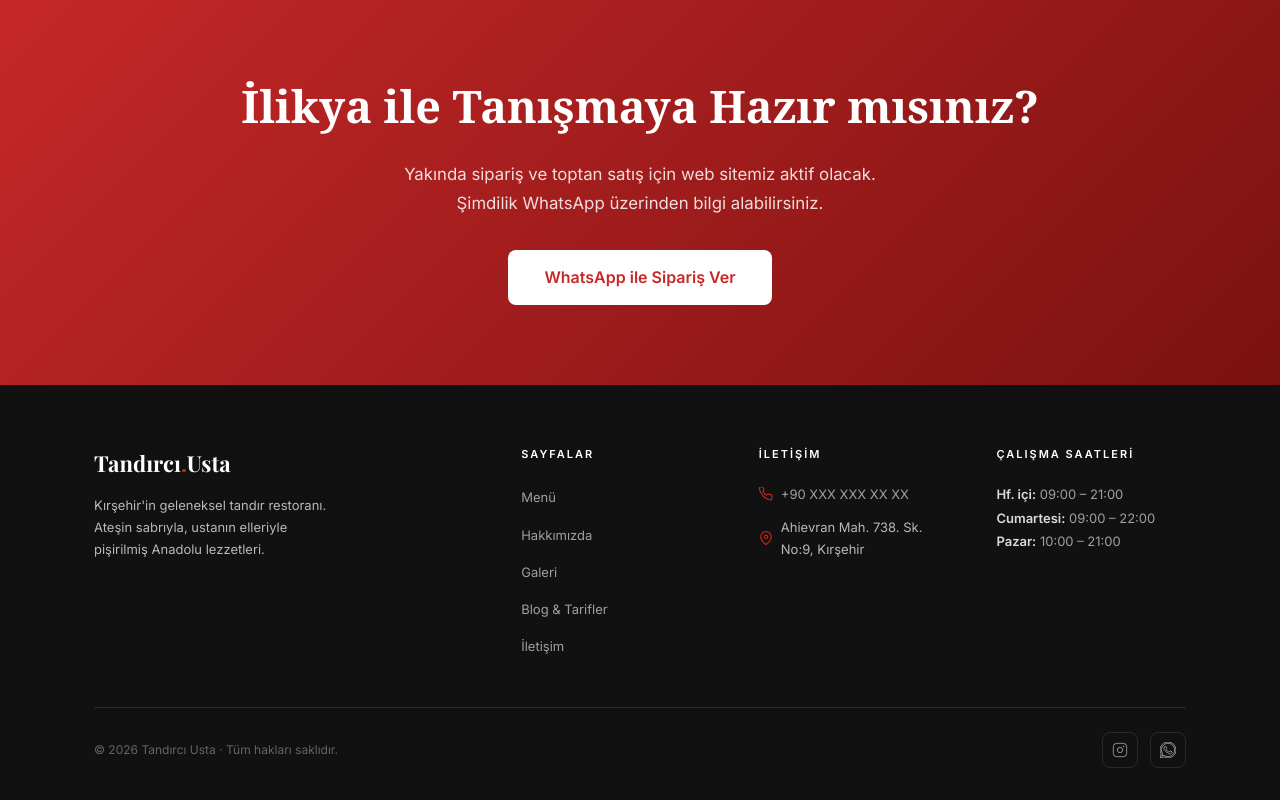
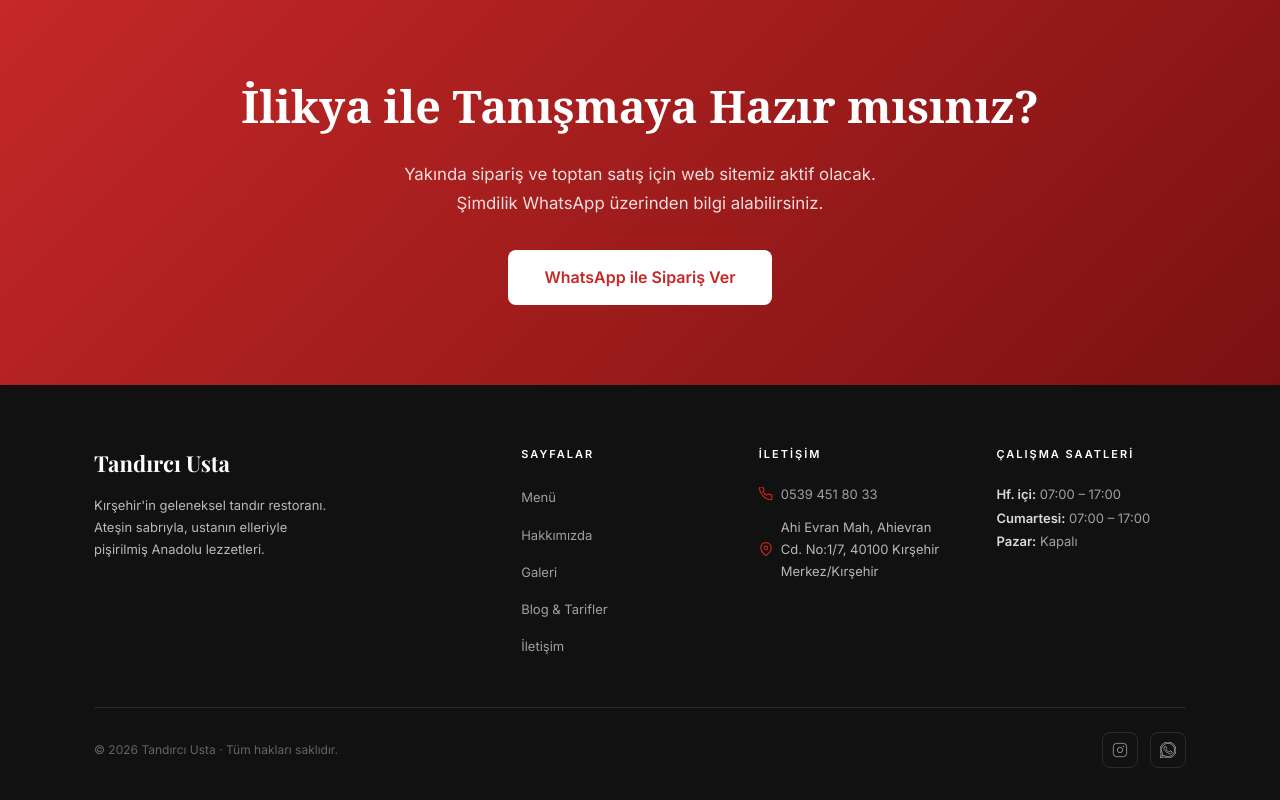
Before and after one commit to erdalorak/tandirciusta, a Next.js app: page /ilikya in a window 1280 px wide. Shown: the part 3092-3892 px from the top of the page. Built offline with nearby package versions, Linux system fonts and the light colour scheme; a web font is replaced by a local one.

Commit message:
Remove dot from brand name, fix footer contact info and hours

```diff
--- a/app/admin/page.tsx
+++ b/app/admin/page.tsx
@@ -603,7 +603,7 @@ export default function AdminPage() {
     return (
       <div className="admin-login">
         <div className="admin-login-card">
-          <div className="admin-login-logo">Tandırcı<span>.</span>Usta</div>
+          <div className="admin-login-logo">Tandırcı Usta</div>
           <div className="admin-login-sub">Admin Paneli</div>
           <input
             type="password"
@@ -626,7 +626,7 @@ export default function AdminPage() {
     <div className="admin-layout">
       {/* Sidebar */}
       <div className="admin-sidebar">
-        <div className="admin-sidebar-logo">Tandırcı<span>.</span>Usta<br /><span style={{ fontSize: 11, fontFamily: 'var(--sans)', color: 'rgba(255,255,255,0.4)', fontWeight: 400 }}>Admin Panel</span></div>
+        <div className="admin-sidebar-logo">Tandırcı Usta<br /><span style={{ fontSize: 11, fontFamily: 'var(--sans)', color: 'rgba(255,255,255,0.4)', fontWeight: 400 }}>Admin Panel</span></div>
         <nav className="admin-nav">
           {TABS.map(tab => (
             <button
--- a/components/Footer.tsx
+++ b/components/Footer.tsx
@@ -11,20 +11,20 @@ type Props = {
 }
 
 export default function Footer({
-  phone = '+90 XXX XXX XX XX',
-  address = 'Ahievran Mah. 738. Sk. No:9, Kırşehir',
+  phone = '0539 451 80 33',
+  address = 'Ahi Evran Mah, Ahievran Cd. No:1/7, 40100 Kırşehir Merkez/Kırşehir',
   instagram = 'https://instagram.com/tandirciusta',
-  whatsapp = '90XXXXXXXXXX',
-  hoursWeekday = '09:00 – 21:00',
-  hoursSaturday = '09:00 – 22:00',
-  hoursSunday = '10:00 – 21:00',
+  whatsapp = '905394518033',
+  hoursWeekday = '07:00 – 17:00',
+  hoursSaturday = '07:00 – 17:00',
+  hoursSunday = 'Kapalı',
 }: Props) {
   return (
     <footer className="footer">
       <div className="container">
         <div className="footer-grid">
           <div>
-            <div className="footer-logo-text">Tandırcı<span>.</span>Usta</div>
+            <div className="footer-logo-text">Tandırcı Usta</div>
             <p className="footer-desc">
               Kırşehir&apos;in geleneksel tandır restoranı. Ateşin sabrıyla, ustanın elleriyle pişirilmiş Anadolu lezzetleri.
             </p>
```
